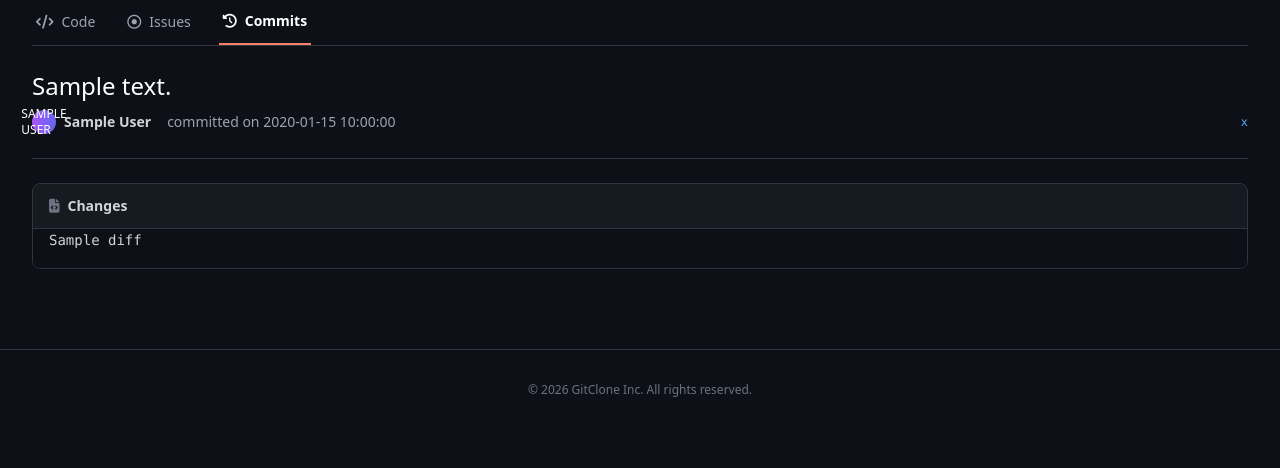
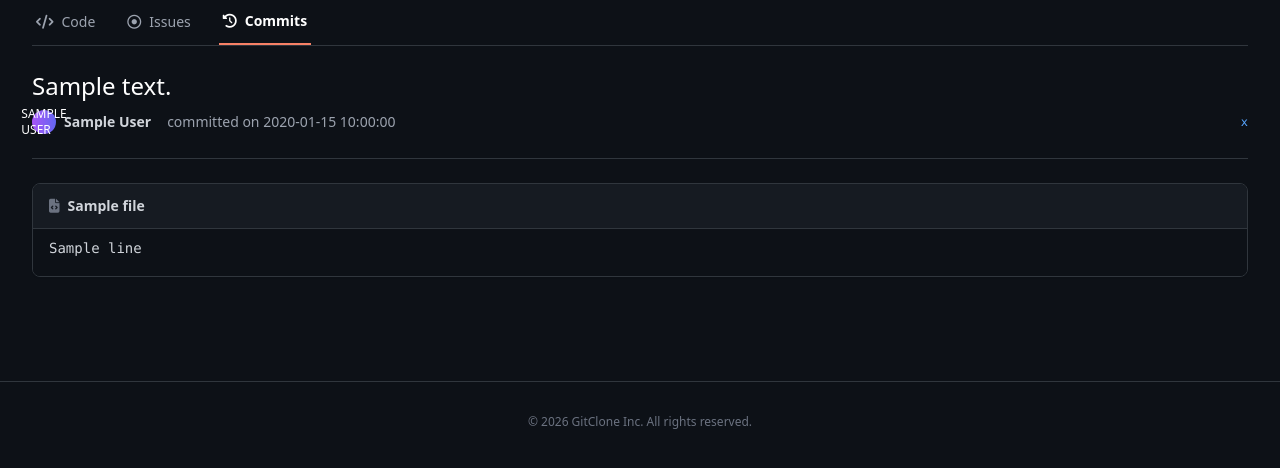
Before and after one commit to ParitKansal/RepoHub, a FastAPI app: template templates/commit_detail.html in a window 1280 px wide. Shown: the part 158-626 px from the top of the page. Run offline with FastAPI, Linux system fonts and the light colour scheme; the template is opened without the code that fills it: most values are stand-ins (such as "Sample title", 1, 10 or a date in 2020); some libraries are stand-ins or nearby versions.

Commit message:
Hotfix: Split diffs into individual file boxes

```diff
--- a/templates/commit_detail.html
+++ b/templates/commit_detail.html
@@ -25,32 +25,36 @@
     </div>
 
     <!-- Diff View -->
-    <div class="border border-github-border rounded-lg bg-github-dark overflow-hidden shadow-sm">
+    {% if commit.diff_files %}
+        {% for file in commit.diff_files %}
+        <div class="border border-github-border rounded-lg bg-github-dark overflow-hidden shadow-sm mb-6">
             <div class="bg-github-header border-b border-github-border px-4 py-3 flex justify-between items-center text-sm font-semibold text-gray-300">
                 <div class="flex items-center space-x-2">
                     <i class="fa-solid fa-file-code text-gray-500"></i>
-                <span>Changes</span>
+                    <span>{{ file.name }}</span>
                 </div>
             </div>
-        <div class="overflow-x-auto bg-[#0d1117] text-sm font-mono leading-relaxed pb-4">
-            {% if commit.diff %}
-                {% for line in commit.diff.split('\n') %}
+            <div class="overflow-x-auto bg-[#0d1117] text-sm font-mono leading-relaxed pb-4 pt-2">
+                {% for line in file.lines %}
                     {% if line.startswith('+') and not line.startswith('+++') %}
                         <div class="bg-green-900/30 text-green-400 px-4 whitespace-pre">{{ line }}</div>
                     {% elif line.startswith('-') and not line.startswith('---') %}
                         <div class="bg-red-900/30 text-red-400 px-4 whitespace-pre">{{ line }}</div>
                     {% elif line.startswith('@@') %}
                         <div class="bg-blue-900/20 text-blue-400 px-4 py-1 whitespace-pre my-2">{{ line }}</div>
-                    {% elif line.startswith('diff') or line.startswith('index') or line.startswith('---') or line.startswith('+++') %}
+                    {% elif line.startswith('diff') or line.startswith('index') or line.startswith('---') or line.startswith('+++') or line.startswith('new file') or line.startswith('deleted file') %}
                         <div class="text-gray-500 font-bold px-4 whitespace-pre">{{ line }}</div>
                     {% else %}
                         <div class="text-gray-300 px-4 whitespace-pre">{{ line }}</div>
                     {% endif %}
                 {% endfor %}
+            </div>
+        </div>
+        {% endfor %}
     {% else %}
+        <div class="border border-github-border rounded-lg bg-github-dark overflow-hidden shadow-sm mb-6">
             <div class="p-4 text-gray-500 italic">No diff available (empty commit or binary files).</div>
+        </div>
     {% endif %}
 </div>
-    </div>
-</div>
 {% endblock %}
```
Also changed, not shown: git_utils.py (+24 -2 lines). Lines whose indentation alone changed are shown as unchanged.
